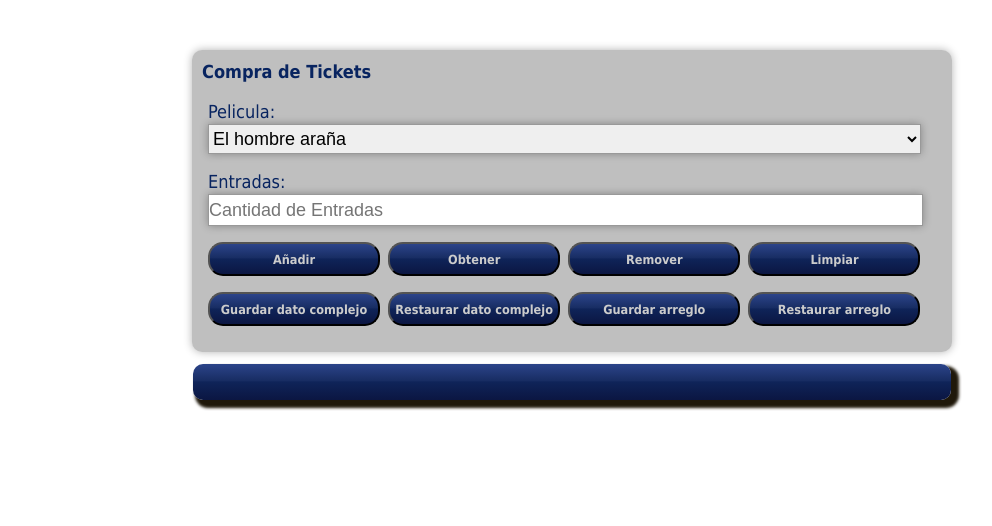
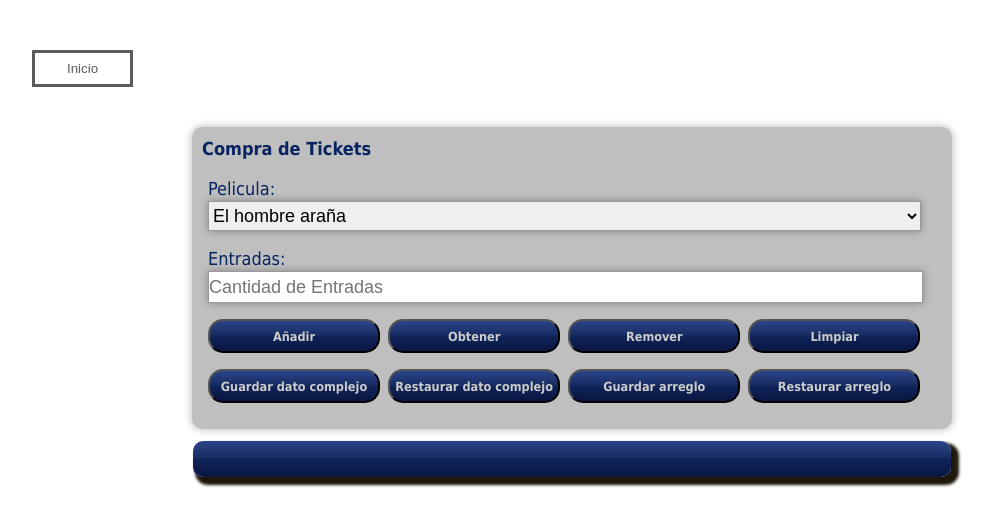
Before and after one commit to Miguelinix/Prueba3, a plain HTML site: page form.html in a window 1280 px wide. Shown: the whole page, without its empty margins (68-1060 px from the left). Drawn offline with Linux system fonts and the light colour scheme.

Commit message:
Add files via upload

```diff
--- a/css/base.css
+++ b/css/base.css
@@ -104,7 +104,28 @@ input[type="button"]:hover {
     -khtml-opacity: 0.85; /* Old Safaris */
     opacity: 0.85; /* Standar browsers */
 }
+section a{
+    margin-left: 100px;
+}
+.btn {
+    padding: 0.5rem 2rem;
+    background-color: rgba(255, 255, 255, 0.4);
 
+    margin-bottom: 40px;
+    color: white;
+  }
+
+  .btn-outline {
+
+    color: rgb(92, 91, 91);
+    border: 3px solid #ffffff;
+    border-color: rgb(92, 91, 91);
+  }
+  .btn-outline:hover {
+    border-color: #2a9fff;
+    color: #2a9fff;
+    box-shadow: 0px 1px 8px 0px rgba(245, 199, 0, 0.2);
+  }
 #state {
     background: rgba(44,68,138,1);
     background: -moz-linear-gradient(top, rgba(44,68,138,1) 0%, rgba(24,45,99,1) 46%, rgba(15,36,89,1) 50%, rgba(11,22,66,1) 100%);
--- a/form.html
+++ b/form.html
@@ -8,7 +8,9 @@
 </head>
 <body>
 <section>
+    <a href="index.html"><button class="btn btn-outline movie-card__button" type="button">Inicio</button></a>
 <article>
+
 <form name="regestryform">
 
     <legend>Compra de Tickets</legend>
```
Also changed, not shown: index.html (+1 -1 lines).
